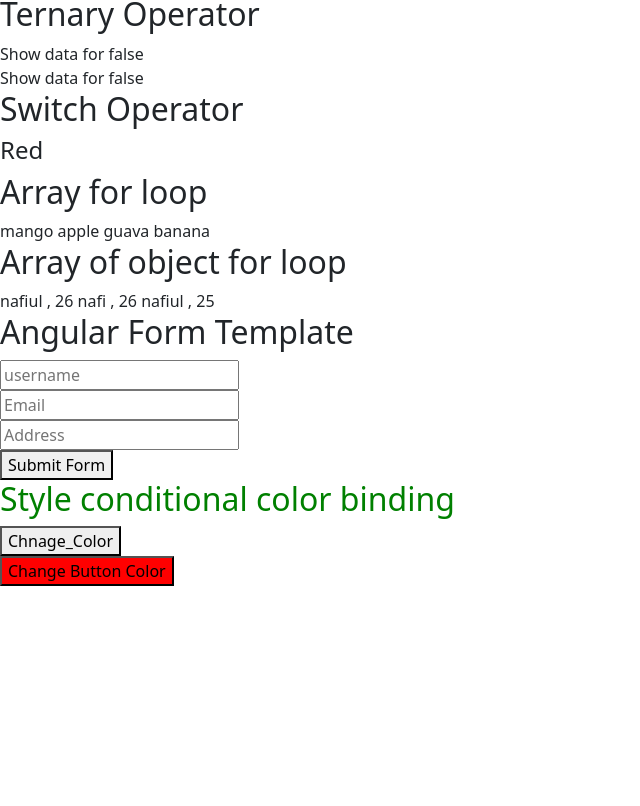
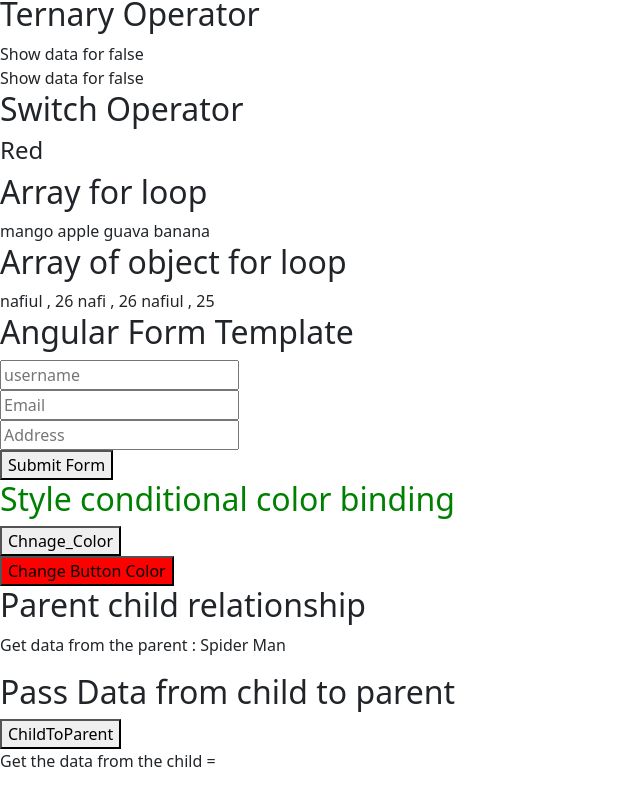
Before and after one commit to Nafiuli131/basic_Angular, an Angular app: page / in a window 1280 px wide. Shown: the part 821-1627 px from the top of the page, without its empty margins (0-640 px from the left). Before the commit the page ends 1492 px from the top, so only its background shows below. Built offline with nearby package versions, Linux system fonts and the light colour scheme.

Commit message:
parent-child relationship

```diff
--- a/src/app/app.component.html
+++ b/src/app/app.component.html
@@ -11,5 +11,7 @@
   <app-forloop></app-forloop>
   <app-form></app-form>
   <styleBinding></styleBinding>
+  <app-parent></app-parent>
+  <!-- <app-child></app-child> -->
 </div>
 <app-footer></app-footer>
--- a/src/app/app.module.ts
+++ b/src/app/app.module.ts
@@ -16,6 +16,8 @@
 import { HeaderComponent } from './header/header.component';
 import { FooterComponent } from './footer/footer.component';
 import { StyleBindingComponent } from './style-binding/style-binding.component';
+import { ParentComponent } from './parent/parent.component';
+import { ChildComponent } from './child/child.component';
 
 @NgModule({
   declarations: [
@@ -32,6 +34,8 @@
     HeaderComponent,
     FooterComponent,
     StyleBindingComponent,
+    ChildComponent,
+    ParentComponent,
   ],
   imports: [BrowserModule, FormsModule, AppRoutingModule, UserLoginModule],
   providers: [],
--- /dev/null
+++ b/src/app/child/child.component.html
@@ -0,0 +1,4 @@
+<h2>Parent child relationship</h2>
+<p>Get data from the parent : {{ passData }}</p>
+<h2>Pass Data from child to parent</h2>
+<button (click)="addNewItem()">ChildToParent</button>
--- /dev/null
+++ b/src/app/child/child.component.ts
@@ -0,0 +1,20 @@
+import { Component, OnInit, Input, Output, EventEmitter } from '@angular/core';
+
+@Component({
+  selector: 'app-child',
+  templateUrl: './child.component.html',
+  styleUrls: ['./child.component.css'],
+})
+export class ChildComponent implements OnInit {
+  constructor() {}
+  @Input() passData;
+  @Output() newItemEvent = new EventEmitter<string>();
+  ngOnInit(): void {
+    // this.newItemEvent.emit("Hello Nafiul");
+  }
+
+  addNewItem( ) {
+    this.newItemEvent.emit("Hello Nafiul");
+
+  }
+}
--- /dev/null
+++ b/src/app/parent/parent.component.html
@@ -0,0 +1,2 @@
+<app-child [passData]="hero" (newItemEvent)="addItem($event)"></app-child>
+<p>Get the data from the child = {{ getDataFromChild }}</p>
--- /dev/null
+++ b/src/app/parent/parent.component.ts
@@ -0,0 +1,20 @@
+import { Component, OnInit } from '@angular/core';
+
+@Component({
+  selector: 'app-parent',
+  templateUrl: './parent.component.html',
+  styleUrls: ['./parent.component.css']
+})
+export class ParentComponent implements OnInit {
+
+  constructor() { }
+
+  ngOnInit(): void {
+  }
+  hero = 'Spider Man'
+  getDataFromChild = '';
+  addItem(value){
+
+    this.getDataFromChild=value;
+  }
+}
```
Also changed, not shown: src/app/child/child.component.css (added), src/app/parent/parent.component.css (added), 2 other files (tests, documents, lock files or other folders).
